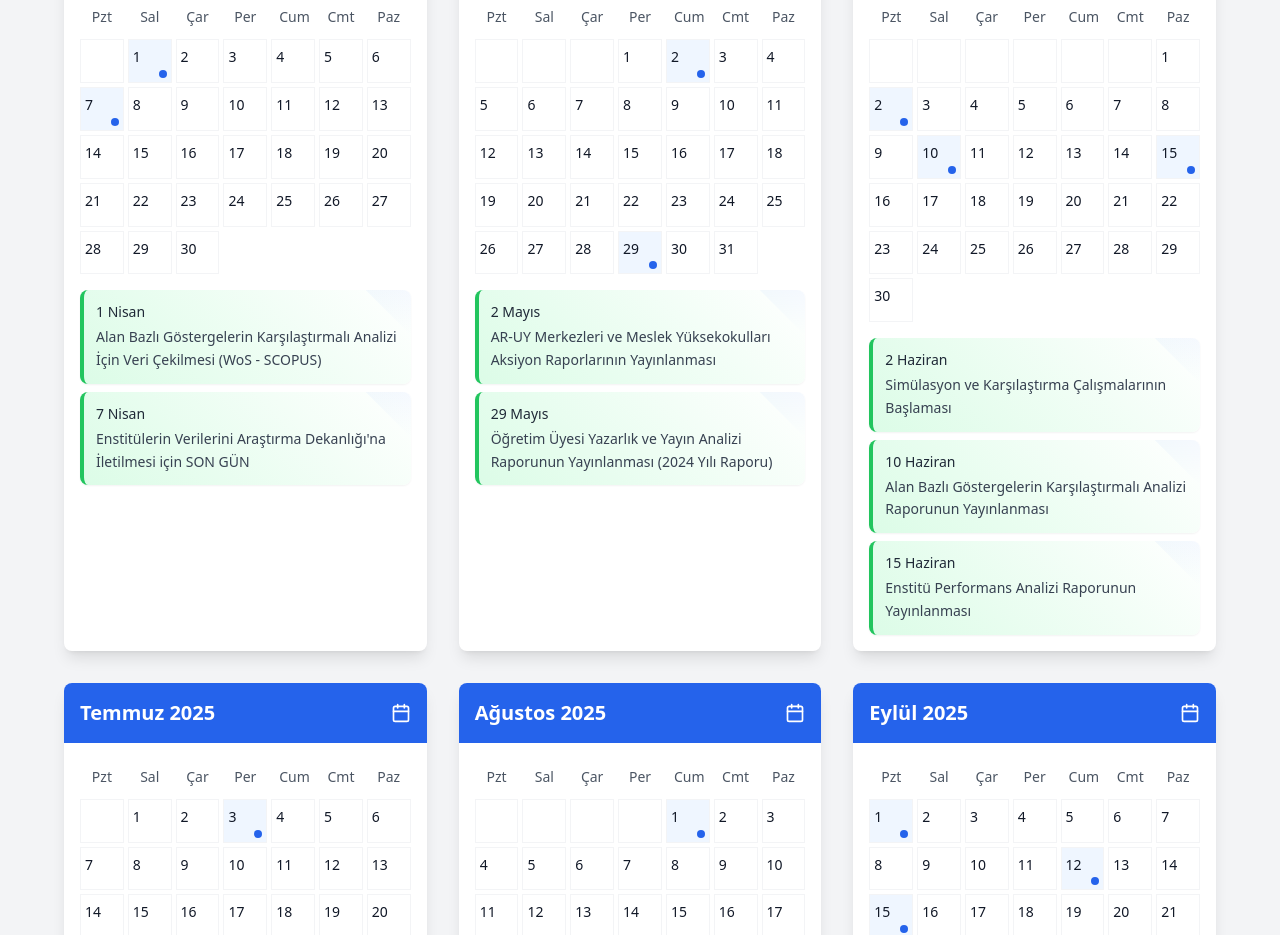
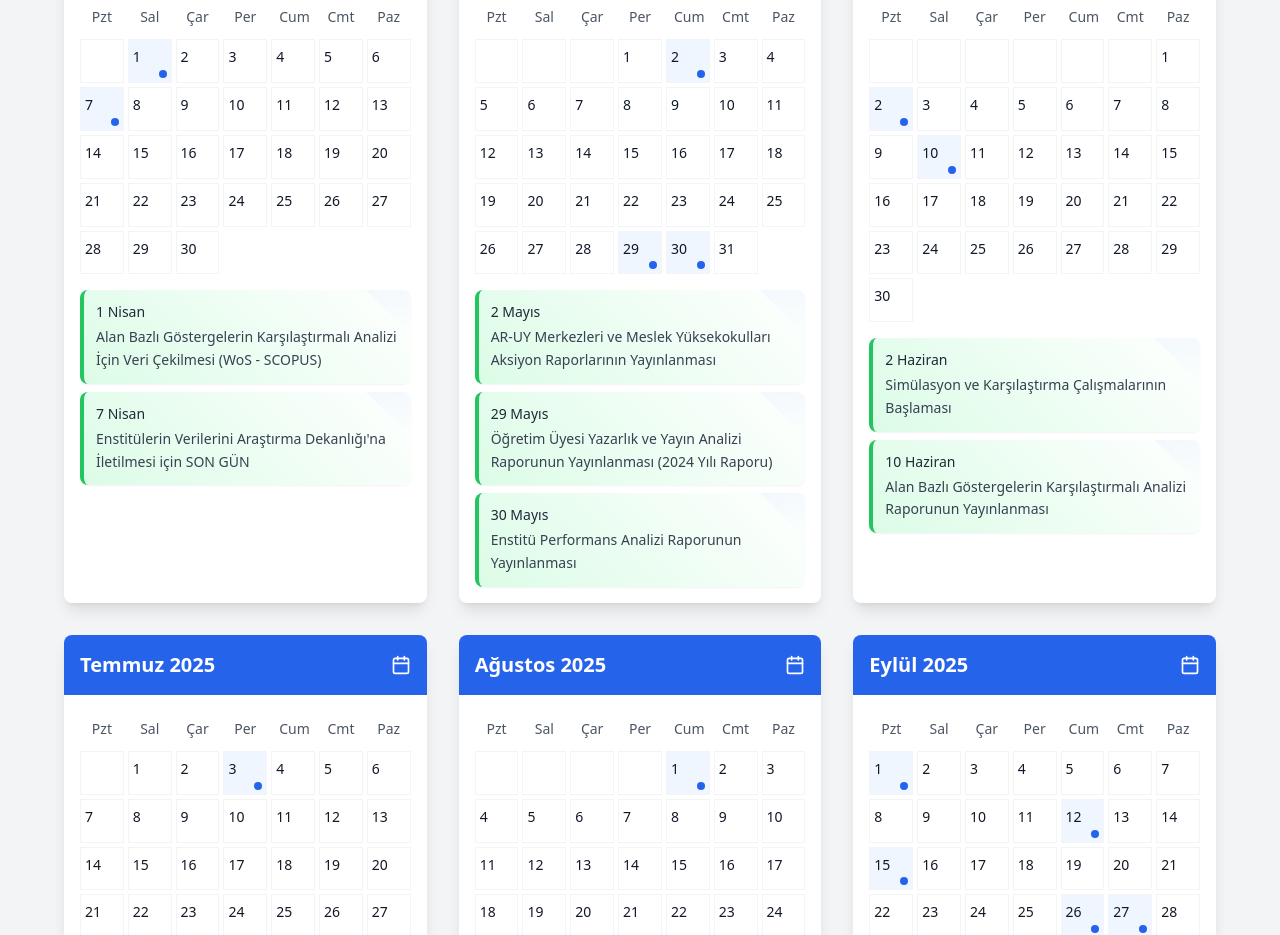
Before and after one commit to umitcaninz/analiztakvimi, a React (Vite) app: page / in a window 1280 px wide. Shown: the part 980-1915 px from the top of the page. Built offline with nearby package versions, Linux system fonts and the light colour scheme.

Commit message:
Update data.ts

```diff
--- a/src/data.ts
+++ b/src/data.ts
@@ -79,6 +79,14 @@ export const calendarData: DataStore = {
       "description": "Öğretim Üyesi Yazarlık ve Yayın Analizi Raporunun Yayınlanması (2024 Yılı Raporu)",
       "is_new": true
     },
+
+      "2025-05-30": {
+      "date": "2025-05-30",
+      "description": "Enstitü Performans Analizi Raporunun Yayınlanması",
+      "is_new": true
+    },
+
+
         "2025-06-02": {
       "date": "2025-06-02",
       "description": "Simülasyon ve Karşılaştırma Çalışmalarının Başlaması",
@@ -93,11 +101,7 @@ export const calendarData: DataStore = {
 
 
 
-        "2025-06-15": {
-      "date": "2025-06-15",
-      "description": "Enstitü Performans Analizi Raporunun Yayınlanması",
-      "is_new": true
-    },
+
 
 
 
```
